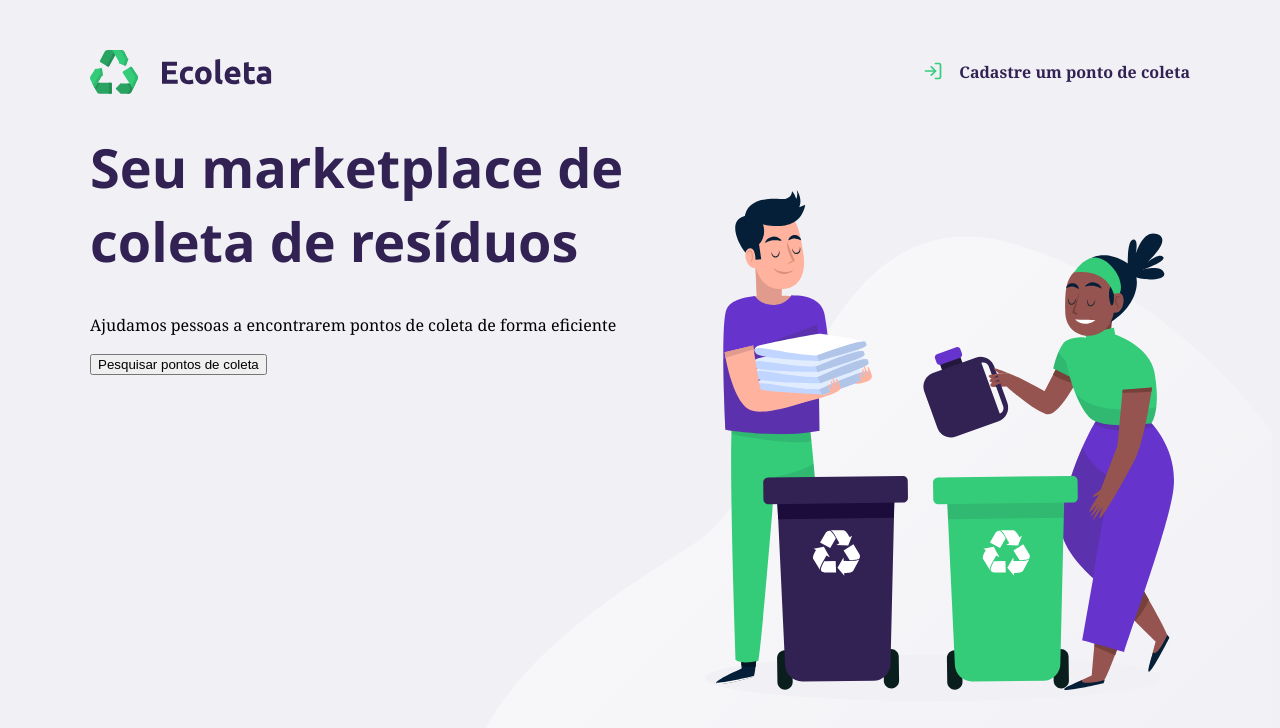
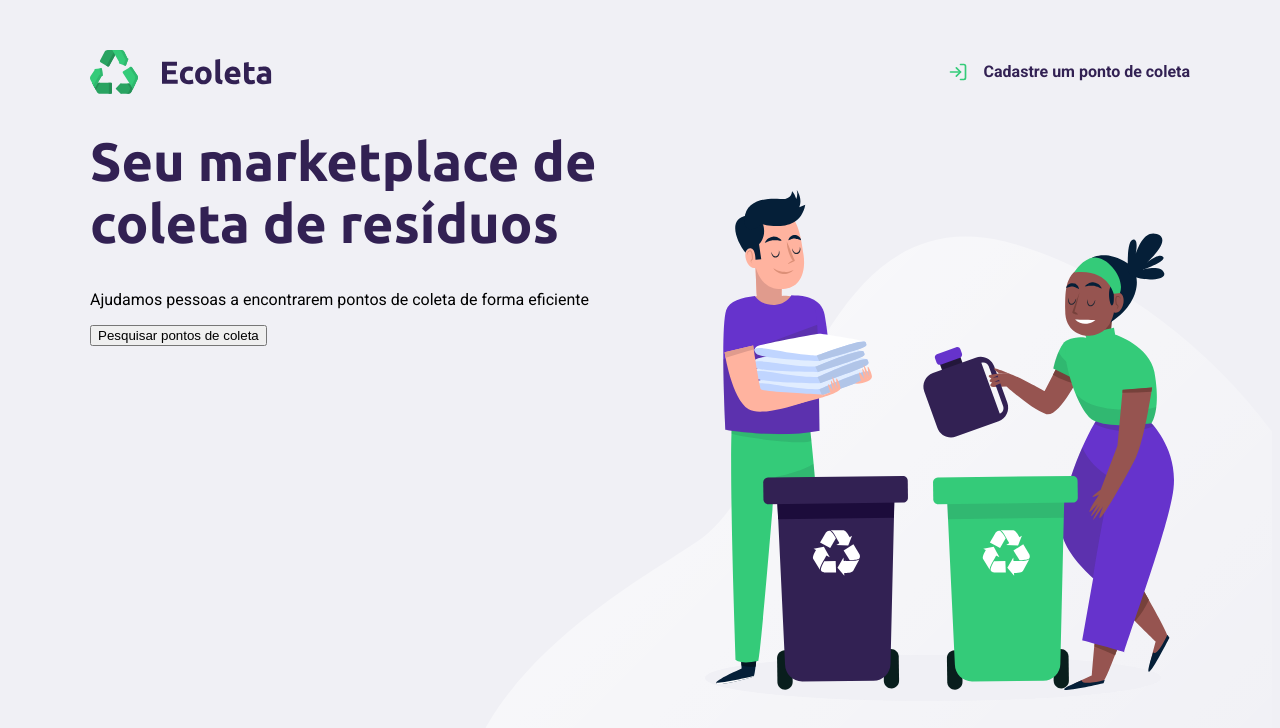
Before and after one commit to gaabyaolivera/ecoleta, a plain HTML site: page index.html in a window 1280 px wide. Drawn offline with Linux system fonts and the light colour scheme.

Commit message:
Update main.css

```diff
--- a/styles/main.css
+++ b/styles/main.css
@@ -2,7 +2,7 @@
     --title-color: #322153;
 }
 body{
-    font-family: Georgia, 'Times New Roman', Times, serif;
+    font-family: 'Roboto', sans-serif;
     background: #f0f0f5;
 }
 #page-home {
@@ -41,5 +41,5 @@ span {
 #page-home main h1 {
     font-size: 54px;
     color: var(--title-color);
-    font-family: 'Segoe UI', Tahoma, Geneva, Verdana, sans-serif;
+    font-family: 'Ubuntu', sans-serif;
 }
```
